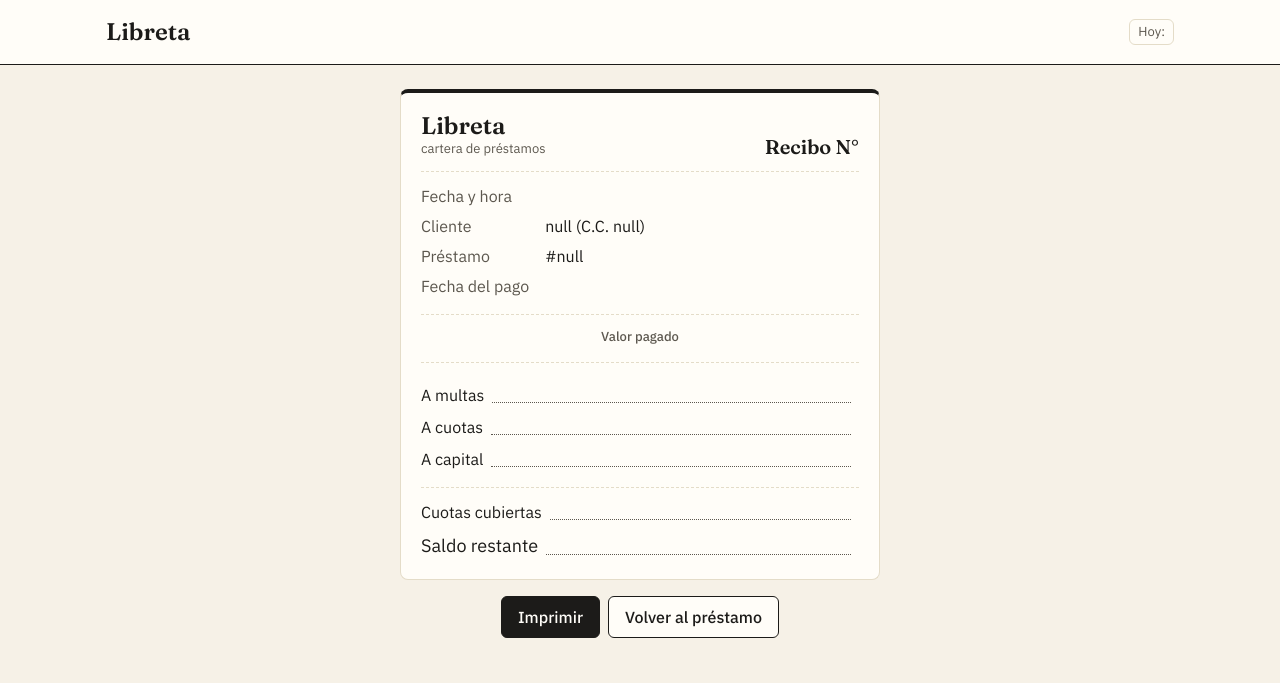
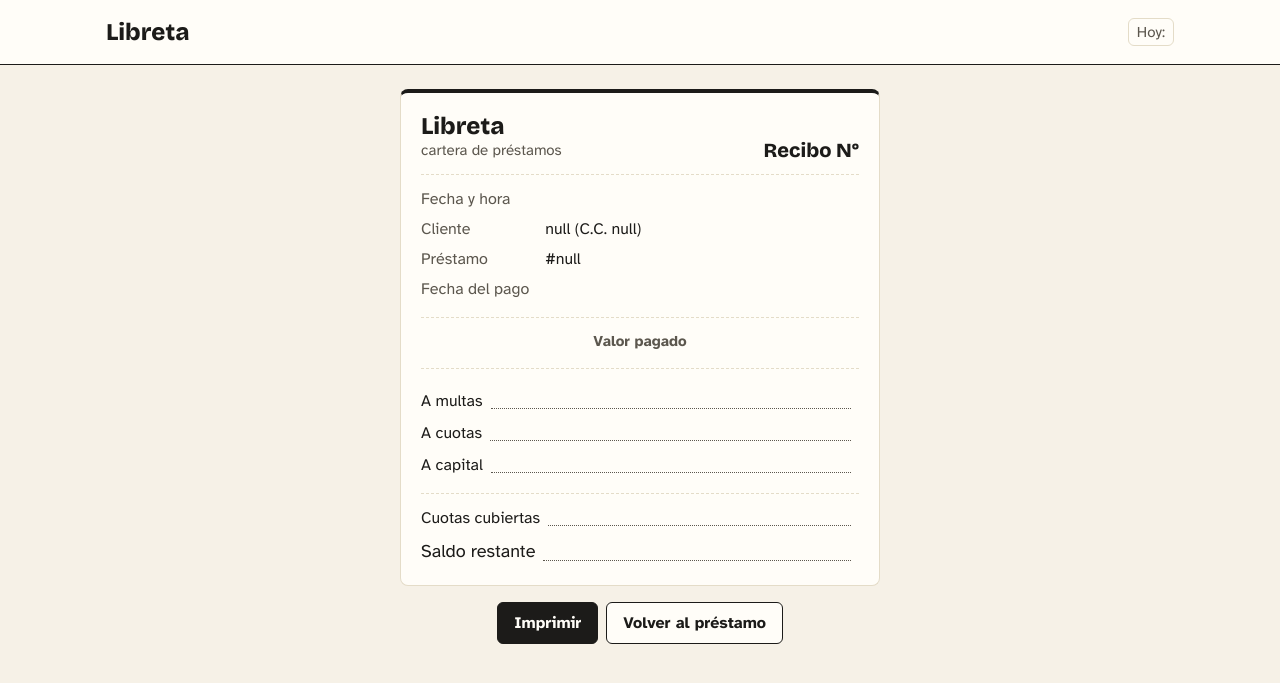
Before and after one commit to Juand13go/cartera-prestamos, a Spring app: template src/main/resources/templates/recibo.html in a window 1280 px wide. Shown: the top 683 px of the page. Run offline with Thymeleaf, Linux system fonts and the light colour scheme; the template is opened without the code that fills it, so the values that code supplies are empty; database files in the repository are not loaded.

Commit message:
feat(web): cambia las tipografías a Bricolage Grotesque y Atkinson Hyperlegible
Atkinson Hyperlegible está hecha para baja visión y no confunde 1, l, I ni 0, O, algo clave en cédulas y montos. Ningún texto baja de 15 px.

```diff
--- a/src/main/resources/static/css/estilos.css
+++ b/src/main/resources/static/css/estilos.css
@@ -5,31 +5,26 @@
  */
 
 /* ---------- Tipografías (alojadas en /fuentes, licencia OFL; no dependen de internet) ---------- */
+/* Bricolage Grotesque 800: marca, títulos y cifras grandes. */
 @font-face {
-    font-family: "Fraunces";
-    src: url("../fuentes/fraunces-600.woff2") format("woff2");
-    font-weight: 600;
+    font-family: "Bricolage Grotesque";
+    src: url("../fuentes/bricolage-grotesque-800.woff2") format("woff2");
+    font-weight: 800;
     font-style: normal;
     font-display: swap;
 }
+/* Atkinson Hyperlegible: todo lo demás. Hecha para baja visión: 1, l, I y 0, O no se confunden. */
 @font-face {
-    font-family: "IBM Plex Sans";
-    src: url("../fuentes/ibm-plex-sans-400.woff2") format("woff2");
+    font-family: "Atkinson Hyperlegible";
+    src: url("../fuentes/atkinson-hyperlegible-400.woff2") format("woff2");
     font-weight: 400;
     font-style: normal;
     font-display: swap;
 }
 @font-face {
-    font-family: "IBM Plex Sans";
-    src: url("../fuentes/ibm-plex-sans-500.woff2") format("woff2");
-    font-weight: 500;
-    font-style: normal;
-    font-display: swap;
-}
-@font-face {
-    font-family: "IBM Plex Sans";
-    src: url("../fuentes/ibm-plex-sans-600.woff2") format("woff2");
-    font-weight: 600;
+    font-family: "Atkinson Hyperlegible";
+    src: url("../fuentes/atkinson-hyperlegible-700.woff2") format("woff2");
+    font-weight: 700;
     font-style: normal;
     font-display: swap;
 }
@@ -46,12 +41,13 @@
     --mora-texto: #B42318;
     --mora-fondo: #FDECEA;
 
-    --letra-titulos: "Fraunces", Georgia, "Times New Roman", serif;
-    --letra-texto: "IBM Plex Sans", system-ui, -apple-system, "Segoe UI", Roboto, sans-serif;
+    --letra-titulos: "Bricolage Grotesque", system-ui, -apple-system, "Segoe UI", Roboto, sans-serif;
+    --letra-texto: "Atkinson Hyperlegible", system-ui, -apple-system, "Segoe UI", Roboto, sans-serif;
 }
 
 
 /* ---------- Base ---------- */
+/* Tamaños: h1 34px, h2 24px, texto 16px. Ningún texto baja de 15px (notas, etiquetas, encabezados). */
 * { box-sizing: border-box; }
 
 body {
@@ -64,28 +60,28 @@ body {
 }
 
 /* Enlaces sin subrayado: se reconocen por la Tinta y el peso; al pasar el mouse pasan a Lápiz. */
-a { color: var(--tinta); font-weight: 500; text-decoration: none; }
+a { color: var(--tinta); font-weight: 700; text-decoration: none; }
 a:not(.boton):hover { color: var(--lapiz); text-decoration: none; }   /* los .boton tienen su propio hover */
 h1 a, h2 a { font-weight: inherit; }   /* dentro de un título, el enlace conserva el grosor del título */
 
 main { max-width: 1100px; margin: 0 auto; padding: 16px; }
 
-h1, h2 { font-family: var(--letra-titulos); font-weight: 600; color: var(--tinta); }
-h2 { margin: 20px 0 8px; font-size: 20px; }
+h1, h2 { font-family: var(--letra-titulos); font-weight: 800; color: var(--tinta); }
+h2 { margin: 20px 0 8px; font-size: 24px; line-height: 1.25; }
 
 /* h1 con un subrayado fino, como el renglón de un cuaderno. */
 h1 {
     margin: 8px 0 20px;
     padding-bottom: 6px;
-    font-size: 28px;
-    line-height: 1.25;
+    font-size: 34px;
+    line-height: 1.2;
     border-bottom: 1px solid var(--renglon);
 }
 
 /* Montos: cifras del mismo ancho y alineadas a la derecha, para que las columnas cuadren. */
 .numero { text-align: right; font-variant-numeric: tabular-nums; }
 
-.nota { color: var(--lapiz); font-size: 14px; margin: 0 0 12px; }
+.nota { color: var(--lapiz); font-size: 15px; margin: 0 0 12px; }
 .vacio { color: var(--lapiz); font-style: italic; }
 
 /* Cada bloque de la página es una hoja sobre el papel: borde fino, sin sombras. */
@@ -114,15 +110,15 @@ section {
 }
 .menu-contenido.angosta { max-width: 680px; }   /* páginas del cliente */
 .menu a { text-decoration: none; }
-.menu .marca { font-family: var(--letra-titulos); font-weight: 600; font-size: 24px; color: var(--tinta); }
+.menu .marca { font-family: var(--letra-titulos); font-weight: 800; font-size: 24px; color: var(--tinta); }
 
 /* Enlaces: ocupan todo el alto de la barra para que el subrayado del activo quede pegado al borde. */
 .menu nav { display: flex; gap: 20px; align-self: stretch; }
 .menu nav a {
     display: flex;
     align-items: center;
-    font-size: 15px;
-    font-weight: 500;
+    font-size: 16px;
+    font-weight: 700;
     color: var(--lapiz);
     border-bottom: 2px solid transparent;   /* transparente para que el activo no salte al subrayarse */
 }
@@ -136,19 +132,19 @@ section {
     padding: 2px 8px;
     border: 1px solid var(--renglon);
     border-radius: 6px;
-    font-size: 13px;
+    font-size: 15px;
     color: var(--lapiz);
     white-space: nowrap;
 }
-.menu .hoy strong { font-weight: 500; color: var(--tinta); }
+.menu .hoy strong { font-weight: 700; color: var(--tinta); }
 /* Fecha simulada en la demo: borde discontinuo para que nadie la confunda con la real. */
 .menu .hoy.simulada { border: 1px dashed var(--tinta); color: var(--tinta); }
 .menu .divisor { width: 1px; height: 24px; background: var(--renglon); }
 
 /* Nombre del usuario y Salir. Salir es un botón de formulario (POST) que se ve como enlace. */
-.menu .salir { display: flex; align-items: center; gap: 12px; min-width: 0; margin: 0; font-size: 14px; }
+.menu .salir { display: flex; align-items: center; gap: 12px; min-width: 0; margin: 0; font-size: 15px; }
 .menu .salir .usuario { color: var(--lapiz); overflow: hidden; text-overflow: ellipsis; white-space: nowrap; }
-.menu .salir button { padding: 0; border: none; background: none; color: var(--tinta); font-weight: 500; }
+.menu .salir button { padding: 0; border: none; background: none; color: var(--tinta); font-weight: 700; }
 .menu .salir button:hover { background: none; color: var(--lapiz); text-decoration: none; }
 
 /* Menos de 720 px: marca y Salir arriba; enlaces y fecha en un segundo renglón. */
@@ -278,7 +274,7 @@ input:focus, select:focus, textarea:focus, button:focus-visible, .boton:focus-vi
 button, .boton {
     display: inline-block;
     font: inherit;
-    font-weight: 500;
+    font-weight: 700;
     padding: 8px 16px;
     border: 1px solid var(--tinta);
     border-radius: 6px;
@@ -358,15 +354,15 @@ main.angosta { max-width: 680px; }
     padding-bottom: 12px;
     border-bottom: 1px dashed var(--renglon);
 }
-.recibo-marca { margin: 0; font-family: var(--letra-titulos); font-weight: 600; font-size: 24px; color: var(--tinta); line-height: 1.1; }
-.recibo-sub { margin: 0; font-size: 13px; color: var(--lapiz); }
+.recibo-marca { margin: 0; font-family: var(--letra-titulos); font-weight: 800; font-size: 24px; color: var(--tinta); line-height: 1.1; }
+.recibo-sub { margin: 0; font-size: 15px; color: var(--lapiz); }
 .recibo h1 { margin: 0; padding: 0; border: none; font-size: 20px; }
 .recibo-valor { margin: 16px 0; padding: 12px 0; text-align: center; border-top: 1px dashed var(--renglon); border-bottom: 1px dashed var(--renglon); }
-.recibo-valor .rotulo { margin: 0; font-size: 13px; font-weight: 500; color: var(--lapiz); }
+.recibo-valor .rotulo { margin: 0; font-size: 15px; font-weight: 700; color: var(--lapiz); }
 .recibo-valor .cifra {
     margin: 0 0 4px;
     font-family: var(--letra-titulos);
-    font-weight: 600;
+    font-weight: 800;
     font-size: 36px;
     font-variant-numeric: tabular-nums;
 }
--- a/src/main/resources/static/fuentes/fraunces-OFL.txt
+++ b/src/main/resources/static/fuentes/bricolage-grotesque-OFL.txt
@@ -1,8 +1,8 @@
-Copyright 2018 The Fraunces Project Authors (https://github.com/undercasetype/Fraunces)
+Copyright 2022 The Bricolage Grotesque Project Authors (https://github.com/ateliertriay/bricolage)
 
 This Font Software is licensed under the SIL Open Font License, Version 1.1.
 This license is copied below, and is also available with a FAQ at:
-http://scripts.sil.org/OFL
+https://scripts.sil.org/OFL
 
 
 -----------------------------------------------------------
```
Also changed, not shown: other parts of src/main/resources/static/css/estilos.css (+12 -12 lines), src/main/resources/static/fuentes/atkinson-hyperlegible-OFL.txt (renamed from src/main/resources/static/fuentes/ibm-plex-sans-OFL.txt, +3 -4 lines), README.md, src/main/resources/static/fuentes/atkinson-hyperlegible-400.woff2 (added), src/main/resources/static/fuentes/atkinson-hyperlegible-700.woff2 (added), src/main/resources/static/fuentes/bricolage-grotesque-800.woff2 (added), src/main/resources/static/fuentes/fraunces-600.woff2 (deleted), src/main/resources/static/fuentes/ibm-plex-sans-400.woff2 (deleted), src/main/resources/static/fuentes/ibm-plex-sans-500.woff2 (deleted), src/main/resources/static/fuentes/ibm-plex-sans-600.woff2 (deleted).
